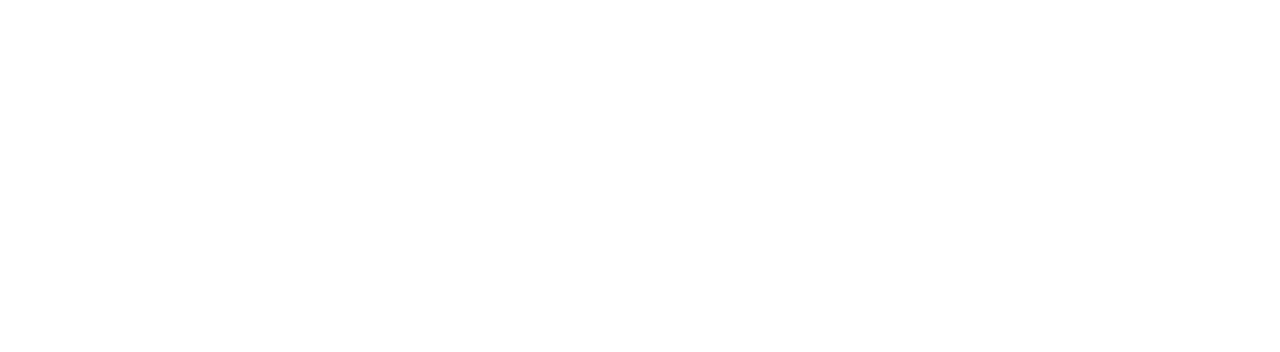
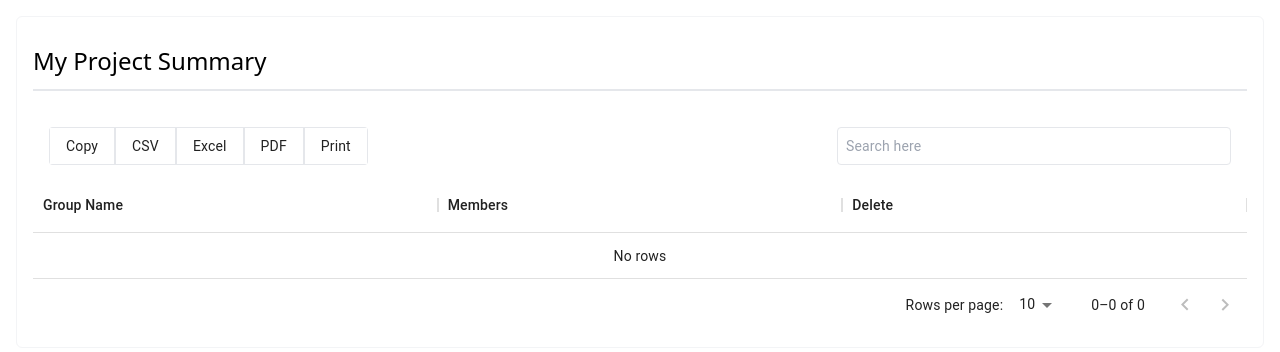
Before and after one commit to mdmonir027/reamining-page-philadelphia, a React (Create React App) app: page /groups in a window 1280 px wide. Before the commit this address had no page. Shown: the top 352 px of the page. Built offline with nearby package versions, Linux system fonts and the light colour scheme.

Commit message:
group page design

```diff
--- a/src/App.js
+++ b/src/App.js
@@ -1,6 +1,7 @@
 import React from 'react';
 import { Route, Routes } from 'react-router-dom';
 import Project from '../src/pages/Project';
+import Group from './pages/Group';
 import AddProject from './pages/Project/AddProject';
 import InvitedProject from './pages/Project/InvitedProject';
 const App = () => {
@@ -10,6 +11,7 @@
         <Route path='/projects' element={<Project />} />
         <Route path='/project/add' element={<AddProject />} />
         <Route path='/project/invited' element={<InvitedProject />} />
+        <Route path='/groups' element={<Group />} />
       </Routes>
     </div>
   );
--- /dev/null
+++ b/src/component/Group/CustomToolBar.js
@@ -0,0 +1,85 @@
+import { GridToolbarContainer } from '@mui/x-data-grid';
+import jsPDF from 'jspdf';
+import 'jspdf-autotable';
+import * as React from 'react';
+import { CSVLink } from 'react-csv';
+import * as XLSX from 'xlsx';
+
+const CustomToolbar = ({ data, columns }) => {
+  const downloadExcel = () => {
+    const newData = data.map((row) => {
+      delete row.id;
+      return row;
+    });
+
+    const workSheet = XLSX.utils.json_to_sheet(newData);
+    const workBook = XLSX.utils.book_new();
+    XLSX.utils.book_append_sheet(workBook, workSheet, 'Projects');
+    //Buffer
+    XLSX.write(workBook, { bookType: 'xlsx', type: 'buffer' });
+    //Binary string
+    XLSX.write(workBook, { bookType: 'xlsx', type: 'binary' });
+    //Download
+    XLSX.writeFile(workBook, 'Projects.xlsx');
+  };
+  const downloadPdf = () => {
+    const doc = new jsPDF();
+    doc.text('Projects', 20, 10);
+    doc.autoTable({
+      theme: 'grid',
+      columns: columns
+        .filter((col) => col.headerName !== 'Actions')
+        .map((col) => {
+          return {
+            title: col.headerName,
+            dataKey: col.field,
+          };
+        }),
+      body: data,
+    });
+    doc.save('Projects.pdf');
+  };
+  const csvReport = {
+    data: data,
+    headers: columns
+      .filter((col) => col.headerName !== 'Actions')
+      .map((col) => {
+        return { label: col.headerName, key: col.field };
+      }),
+    filename: 'Projects.csv',
+  };
+  return (
+    <GridToolbarContainer className='my-3 mx-3 justify-between'>
+      <div className='flex rounded overflow-hidden'>
+        <button className='border w-full px-4 py-2 text-sm'>Copy</button>
+        <CSVLink {...csvReport} className='border w-full px-4 py-2 text-sm'>
+          CSV
+        </CSVLink>
+        <button
+          className='border w-full px-4 py-2 text-sm'
+          onClick={downloadExcel}
+        >
+          Excel
+        </button>
+        <button
+          className='border w-full px-4 py-2 text-sm'
+          onClick={downloadPdf}
+        >
+          PDF
+        </button>
+        <button className='border w-full px-4 py-2 text-sm'>Print</button>
+      </div>
+      <div className='border rounded p-2 w-4/12'>
+        <input
+          type='search'
+          name=''
+          className='outline-none w-full'
+          placeholder='Search here'
+          id=''
+        />
+      </div>
+    </GridToolbarContainer>
+  );
+};
+
+export default CustomToolbar;
--- /dev/null
+++ b/src/component/Group/Table.js
@@ -0,0 +1,45 @@
+import { DataGrid } from '@mui/x-data-grid';
+import React, { useEffect, useState } from 'react';
+import ExportCustomToolbar from './CustomToolBar';
+
+const rows = [];
+
+const columns = [
+  { field: 'name', headerName: 'Group Name', width: 150, flex: 1 },
+  { field: 'members', headerName: 'Members', width: 150, flex: 1 },
+  { field: 'delete', headerName: 'Delete', width: 150, flex: 1 },
+];
+
+const Table = () => {
+  const [pageSize, setPageSize] = React.useState(10);
+  const [data, setData] = useState([]);
+  useEffect(() => {
+    setData(rows);
+  }, []);
+
+  return (
+    <div
+      style={{
+        height: data.length > 0 ? 700 : 220,
+        width: '100%',
+      }}
+      className='mt-5'
+    >
+      <DataGrid
+        rows={data}
+        columns={columns}
+        disableSelectionOnClick
+        disableColumnMenu
+        pageSize={pageSize}
+        onPageSizeChange={(newPageSize) => setPageSize(newPageSize)}
+        rowsPerPageOptions={[10, 20, 30, 50]}
+        pagination
+        components={{ Toolbar: ExportCustomToolbar }}
+        componentsProps={{ toolbar: { data, columns } }}
+        style={{ border: 'none' }}
+      />
+    </div>
+  );
+};
+
+export default Table;
--- /dev/null
+++ b/src/component/Group/TableHeader.js
@@ -0,0 +1,13 @@
+import React from 'react';
+
+const TableHeader = () => {
+  return (
+    <div>
+      <h2 className='text-left my-3 text-2xl border-b-2 border-gray-200 pb-3'>
+        My Project Summary
+      </h2>
+    </div>
+  );
+};
+
+export default TableHeader;
--- /dev/null
+++ b/src/component/Group/index.js
@@ -0,0 +1,14 @@
+import React from 'react';
+import Table from './Table';
+import TableHeader from './TableHeader';
+
+const GroupContainer = () => {
+  return (
+    <div className='p-4 m-4 bg-white border border-gray-100  rounded-md'>
+      <TableHeader />
+      <Table />
+    </div>
+  );
+};
+
+export default GroupContainer;
--- /dev/null
+++ b/src/pages/Group/index.js
@@ -0,0 +1,8 @@
+import React from 'react';
+import GroupContainer from '../../component/Group';
+
+const Group = () => {
+  return <GroupContainer />;
+};
+
+export default Group;
```
